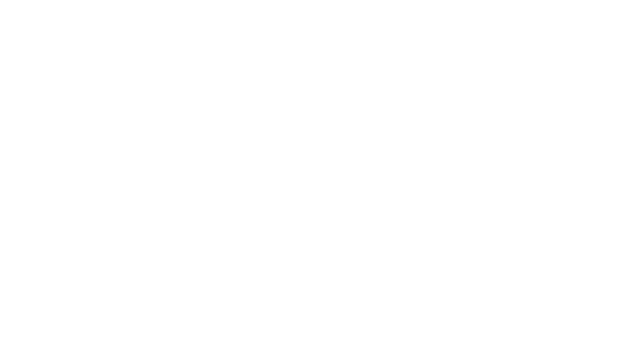
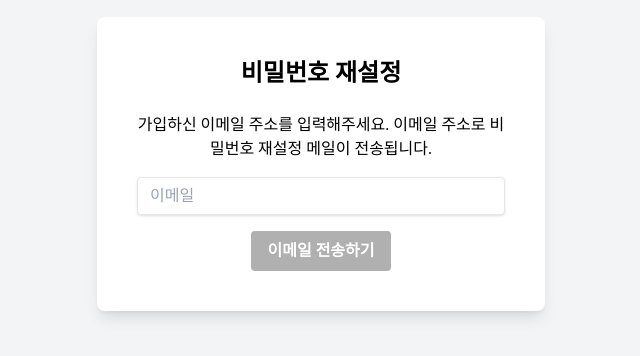
Before and after one commit to yihimin/js_todoc, a React (Create React App) app: page /password-reset in a window 1280 px wide. Before the commit this address had no page. Shown: the part 236-592 px from the top of the page, without its empty margins (319-959 px from the left). Built offline with nearby package versions, Linux system fonts and the light colour scheme; a web font is replaced by a local one.

Commit message:
feat : ForgotPasswordPage

```diff
--- a/src/App.jsx
+++ b/src/App.jsx
@@ -1,44 +1,48 @@
-import './App.css';
-import React from 'react';
-import { BrowserRouter as Router, Route, Routes } from 'react-router-dom';
-import PilsaPage from './pages/PilsaPage';
-import MainPage from './pages/MainPage';
-import SearchPage from './pages/SearchPage';
-import SignUpPage from './pages/SignUpPage';
-import MyPage from './pages/MyPages/MyPage';
-import PaymentInfoPage from './pages/MyPages/PaymentInfoPage';
-import UpdateInfoPage from './pages/MyPages/UpdateInfoPage';
-import LoginPage from './pages/LoginPages/LoginPage';
-import ForgotPasswordPage from './pages/LoginPages/ForgotPasswordPage';
-import ChangePasswordPage from './pages/LoginPages/ChangePasswordPage';
-import PaymentPage from './pages/PaymentPages/PaymentPage';
-import MembershipCancelPage from './pages/PaymentPages/MembershipCancelPage';
-import PaymentHistoryPage from './pages/PaymentPages/PaymentHistoryPage';
-import PaymentMethodPage from './pages/PaymentPages/PaymentMethodPage';
-import LandingPage from './pages/LandingPage';
+import "./App.css";
+import React from "react";
+import { BrowserRouter as Router, Route, Routes } from "react-router-dom";
+import PilsaPage from "./pages/PilsaPage";
+import MainPage from "./pages/MainPage";
+import SearchPage from "./pages/SearchPage";
+import SignUpPage from "./pages/SignUpPage";
+import MyPage from "./pages/MyPages/MyPage";
+import PaymentInfoPage from "./pages/MyPages/PaymentInfoPage";
+import UpdateInfoPage from "./pages/MyPages/UpdateInfoPage";
+import LoginPage from "./pages/LoginPages/LoginPage";
+import ForgotPasswordPage from "./pages/LoginPages/ForgotPasswordPage";
+import PaymentPage from "./pages/PaymentPages/PaymentPage";
+import MembershipCancelPage from "./pages/PaymentPages/MembershipCancelPage";
+import PaymentHistoryPage from "./pages/PaymentPages/PaymentHistoryPage";
+import PaymentMethodPage from "./pages/PaymentPages/PaymentMethodPage";
+import LandingPage from "./pages/LandingPage";
 
 function App() {
   return (
-      <Router>
-        <Routes>
-          <Route path="/pilsa" element={<PilsaPage/>} />
-          <Route path="/main" element={<MainPage/>} />
-          <Route path="/search" element={<SearchPage/>} />
-          <Route path="/signup" element={<SignUpPage/>} />
-          <Route path="/mypage" element={<MyPage/>} />
-          <Route path="/login" element={<LoginPage/>} />
-          <Route path="/payment" element={<PaymentPage/>} />
-          <Route exact path="/" element={<LandingPage/>} />
-          {/* Sub Pages */}
-          <Route path="/mypage/update-info" element={<UpdateInfoPage/>} />
-          <Route path="/mypage/payment-info" element={<PaymentInfoPage/>} />
-          <Route path="/mypage/payment-history" element={<PaymentHistoryPage/>} />
-          <Route path="/mypage/payment-method" element={<PaymentMethodPage/>} />
-          <Route path="/mypage/membership-cancel" element={<MembershipCancelPage/>} />
-          <Route path="/forgot-password" element={<ForgotPasswordPage/>} />
-          <Route path="/change-password" element={<ChangePasswordPage/>} />
-        </Routes>
-      </Router>
+    <Router>
+      <Routes>
+        <Route path="/pilsa" element={<PilsaPage />} />
+        <Route path="/main" element={<MainPage />} />
+        <Route path="/search" element={<SearchPage />} />
+        <Route path="/signup" element={<SignUpPage />} />
+        <Route path="/mypage" element={<MyPage />} />
+        <Route path="/login" element={<LoginPage />} />
+        <Route path="/payment" element={<PaymentPage />} />
+        <Route exact path="/" element={<LandingPage />} />
+        {/* Sub Pages */}
+        <Route path="/mypage/update-info" element={<UpdateInfoPage />} />
+        <Route path="/mypage/payment-info" element={<PaymentInfoPage />} />
+        <Route
+          path="/mypage/payment-history"
+          element={<PaymentHistoryPage />}
+        />
+        <Route path="/mypage/payment-method" element={<PaymentMethodPage />} />
+        <Route
+          path="/mypage/membership-cancel"
+          element={<MembershipCancelPage />}
+        />
+        <Route path="/password-reset" element={<ForgotPasswordPage />} />
+      </Routes>
+    </Router>
   );
 }
 
--- a/src/pages/LoginPages/ForgotPasswordPage.jsx
+++ b/src/pages/LoginPages/ForgotPasswordPage.jsx
@@ -0,0 +1,75 @@
+import React, { useState } from "react";
+
+const ForgotPasswordPage = () => {
+  const [email, setEmail] = useState("");
+  const [message, setMessage] = useState("");
+  const [error, setError] = useState("");
+
+  const handlePasswordReset = (e) => {
+    e.preventDefault();
+
+    // 이메일 유효성 검사
+    const emailRegex = /^[^\s@]+@[^\s@]+\.[^\s@]+$/;
+    if (!email) {
+      setError("이메일을 입력하세요.");
+      return;
+    }
+    if (!emailRegex.test(email)) {
+      setError("유효한 이메일 주소를 입력하세요.");
+      return;
+    }
+
+    // 예시 사용자 데이터
+    const existingEmails = ["test@example.com", "user@example.com"]; // Example existing emails
+
+    if (!existingEmails.includes(email)) {
+      setError("가입한 적 없는 이메일입니다.");
+      return;
+    }
+
+    // 에러 메시지 초기화 및 비밀번호 재설정 로직
+    setError("");
+    setMessage("비밀번호 재설정 이메일이 전송되었습니다.");
+
+    // 실제 비밀번호 재설정 이메일을 보내는 로직을 추가
+    // 예를 들어, API 호출을 통해 비밀번호 재설정 이메일을 보낼 수 있습니다.
+  };
+
+  return (
+    <div className="flex justify-center items-center h-screen bg-gray-100">
+      <div className="bg-white p-10 rounded-lg shadow-lg w-full max-w-md">
+        <h2 className="text-2xl font-bold mb-6 text-center">비밀번호 재설정</h2>
+        <p className="mb-4 text-center">
+          가입하신 이메일 주소를 입력해주세요. 이메일 주소로 비밀번호 재설정
+          메일이 전송됩니다.
+        </p>
+        <form onSubmit={handlePasswordReset}>
+          <div className="mb-4">
+            <input
+              className="shadow appearance-none border rounded w-full py-2 px-3 text-gray-700 leading-tight focus:outline-none focus:shadow-outline"
+              id="email"
+              type="email"
+              placeholder="이메일"
+              value={email}
+              onChange={(e) => setEmail(e.target.value)}
+            />
+            {error && <p className="text-red-500 text-sm mt-1">{error}</p>}
+          </div>
+          <div className="flex items-center justify-center">
+            <button
+              className="bg-customGray hover:bg-customGreen text-white font-bold py-2 px-4 rounded focus:outline-none focus:shadow-outline"
+              type="submit"
+            >
+              이메일 전송하기
+            </button>
+          </div>
+          {message && (
+            <p className="text-green-500 text-sm mt-4 text-center">{message}</p>
+          )}
+        </form>
+      </div>
+    </div>
+  );
+};
+
+export default ForgotPasswordPage;
--- a/src/pages/LoginPages/LoginPage.jsx
+++ b/src/pages/LoginPages/LoginPage.jsx
@@ -1,16 +1,43 @@
-import React from 'react';
-import SignUpNav from '../../components/SignupNav';
+import React, { useState } from "react";
+import SignUpNav from "../../components/SignupNav";
+import { useNavigate } from "react-router-dom";
 
 const LoginPage = () => {
+  const [email, setEmail] = useState("");
+  const [password, setPassword] = useState("");
+  const [error, setError] = useState("");
+  const navigate = useNavigate();
+
+  const handleLogin = (e) => {
+    e.preventDefault();
+
+    // 예시 사용자 데이터
+    const userData = {
+      email: "test@example.com",
+      password: "password123",
+    };
+
+    // 이메일과 비밀번호 유효성 검사
+    if (email === userData.email && password === userData.password) {
+      alert("로그인 성공");
+      // 로그인 성공 후 리디렉션 등 원하는 동작을 추가할 수 있습니다.
+    } else {
+      setError("이메일 또는 비밀번호가 잘못되었습니다.");
+    }
+  };
+
   return (
     <div>
       <SignUpNav />
       <div className="flex justify-center items-center h-screen bg-gray-100">
         <div className="bg-white p-10 rounded-lg shadow-lg w-full max-w-md">
           <h2 className="text-2xl font-bold mb-6 text-center">로그인</h2>
-          <form>
+          <form onSubmit={handleLogin}>
             <div className="mb-4">
-              <label className="block text-gray-700 text-sm font-bold mb-2" htmlFor="email">
+              <label
+                className="block text-gray-700 text-sm font-bold mb-2"
+                htmlFor="email"
+              >
                 이메일
               </label>
               <input
@@ -18,10 +45,15 @@
                 id="email"
                 type="email"
                 placeholder="이메일"
+                value={email}
+                onChange={(e) => setEmail(e.target.value)}
               />
             </div>
             <div className="mb-6">
-              <label className="block text-gray-700 text-sm font-bold mb-2" htmlFor="password">
+              <label
+                className="block text-gray-700 text-sm font-bold mb-2"
+                htmlFor="password"
+              >
                 비밀번호
               </label>
               <input
@@ -29,19 +61,19 @@
                 id="password"
                 type="password"
                 placeholder="비밀번호"
+                value={password}
+                onChange={(e) => setPassword(e.target.value)}
               />
             </div>
+            {error && <p className="text-red-500 text-sm mb-4">{error}</p>}
             <div className="flex items-center justify-between mb-6">
               <label className="flex items-center">
-                <input
-                  className="mr-2 leading-tight"
-                  type="checkbox"
-                />
+                <input className="mr-2 leading-tight" type="checkbox" />
                 <span className="text-sm">자동 로그인</span>
               </label>
               <a
                 className="inline-block align-baseline font-bold text-sm text-customGray hover:text-customGreen"
-                href="#"
+                href="/password-reset"
               >
                 비밀번호를 잊어버리셨나요?
               </a>
@@ -49,7 +81,7 @@
             <div className="flex items-center justify-center">
               <button
                 className="bg-customGray hover:bg-customGreen text-white font-bold py-2 px-4 rounded focus:outline-none focus:shadow-outline"
-                type="button"
+                type="submit"
               >
                 로그인
               </button>
@@ -59,6 +91,6 @@
       </div>
     </div>
   );
-}
+};
 
 export default LoginPage;
```
Also changed, not shown: src/pages/LoginPages/ChangePasswordPage.jsx (deleted).
